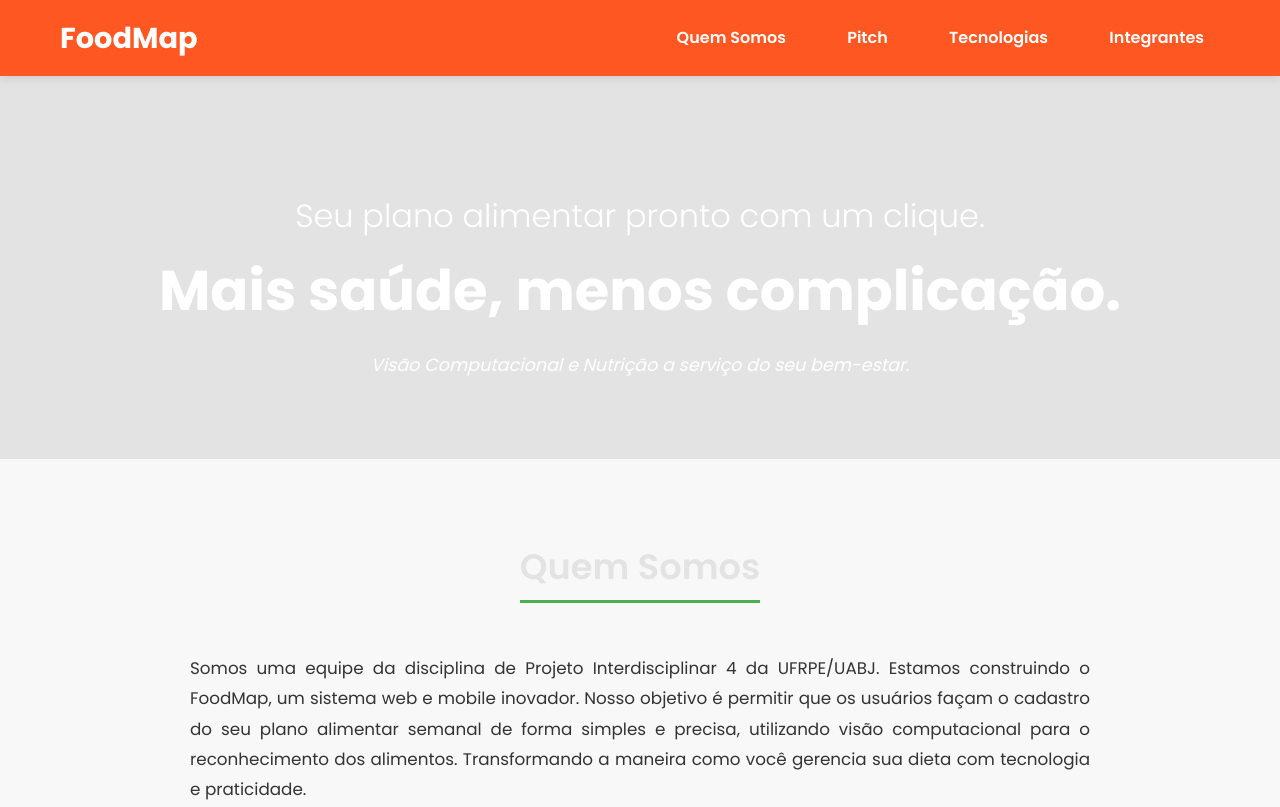
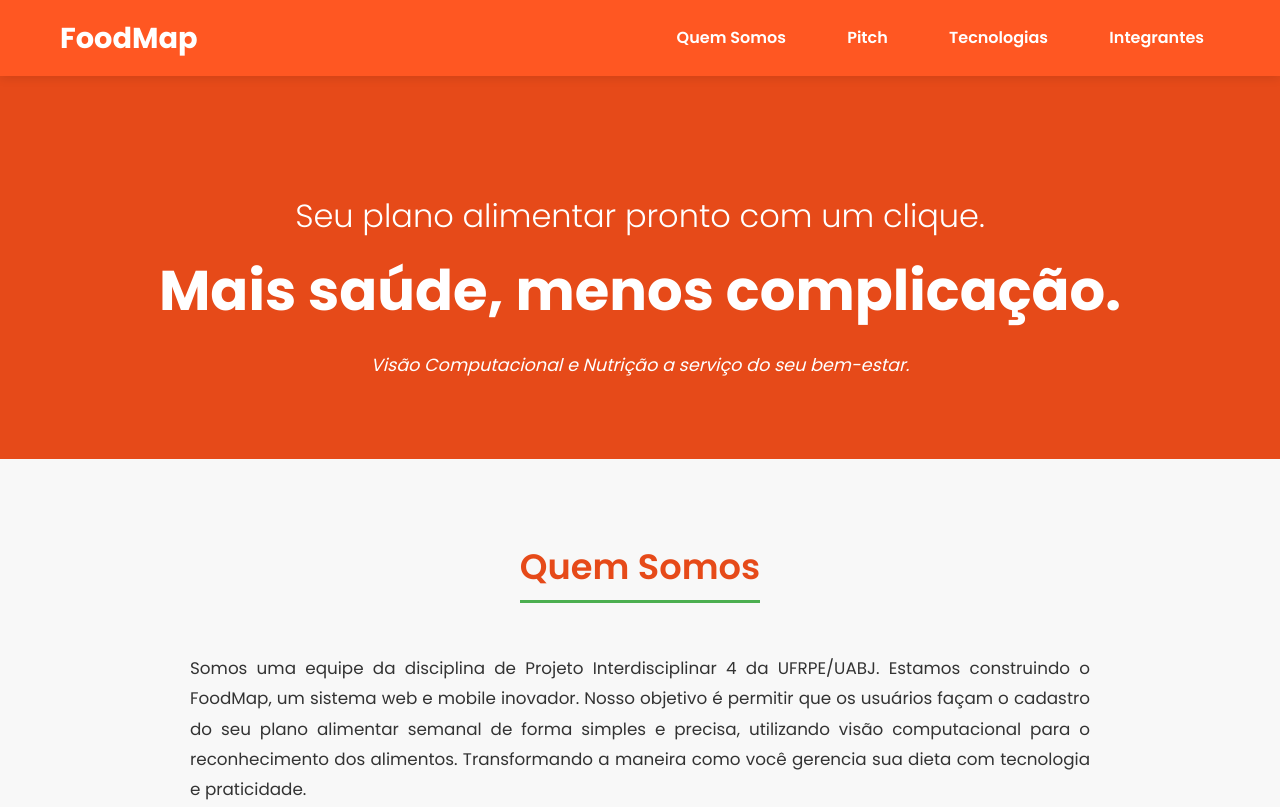
Before and after one commit to Pedrr01/landing-page-foodMap, a plain HTML site: page index.html in a window 1280 px wide. Shown: the top 807 px of the page. Drawn offline with Linux system fonts and the light colour scheme.

Commit message:
Update darker-red color variable in style.css

```diff
--- a/style.css
+++ b/style.css
@@ -1,6 +1,6 @@
 :root {
     --primary-red: #FF5722;
-    --darker-red: #E3E3E3;
+    --darker-red: #E64A19;
     --green-accent: #4CAF50;
     --text-color: #333;
     --background-color: #ffffff;
```
